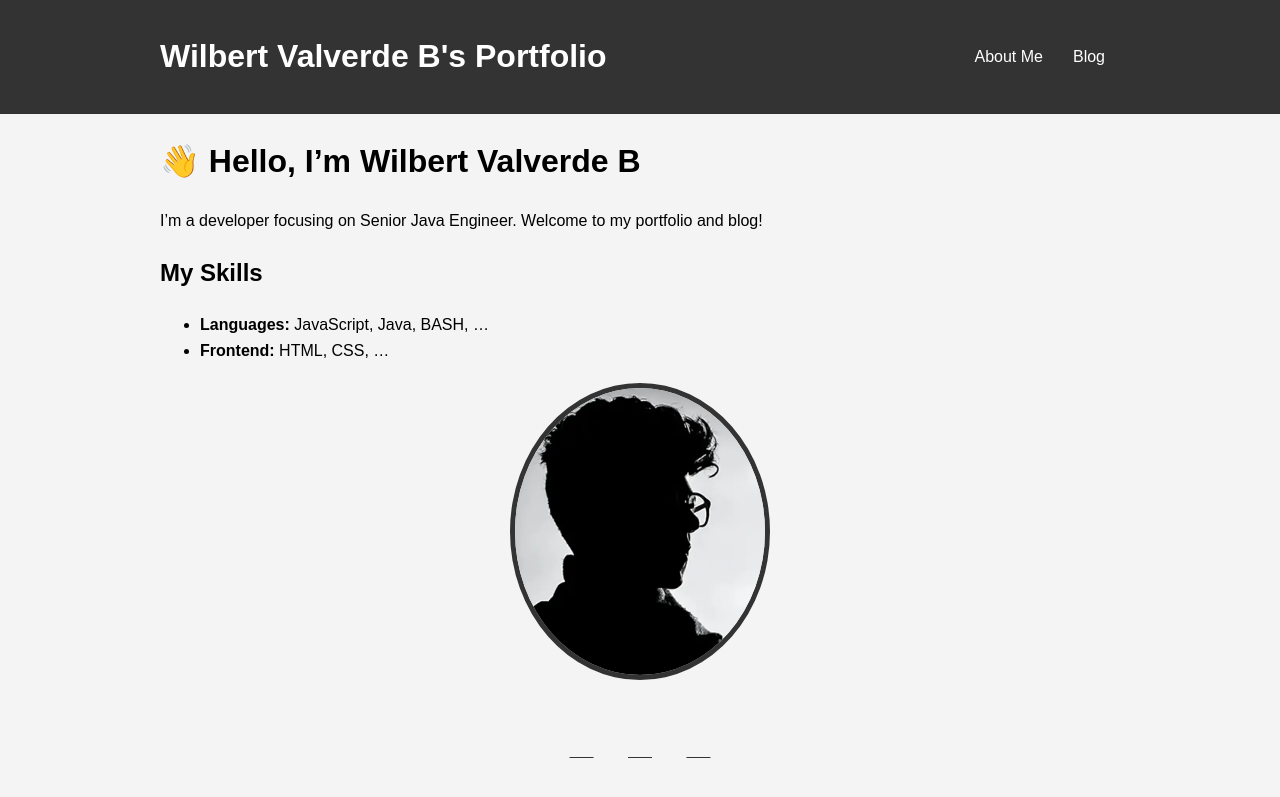
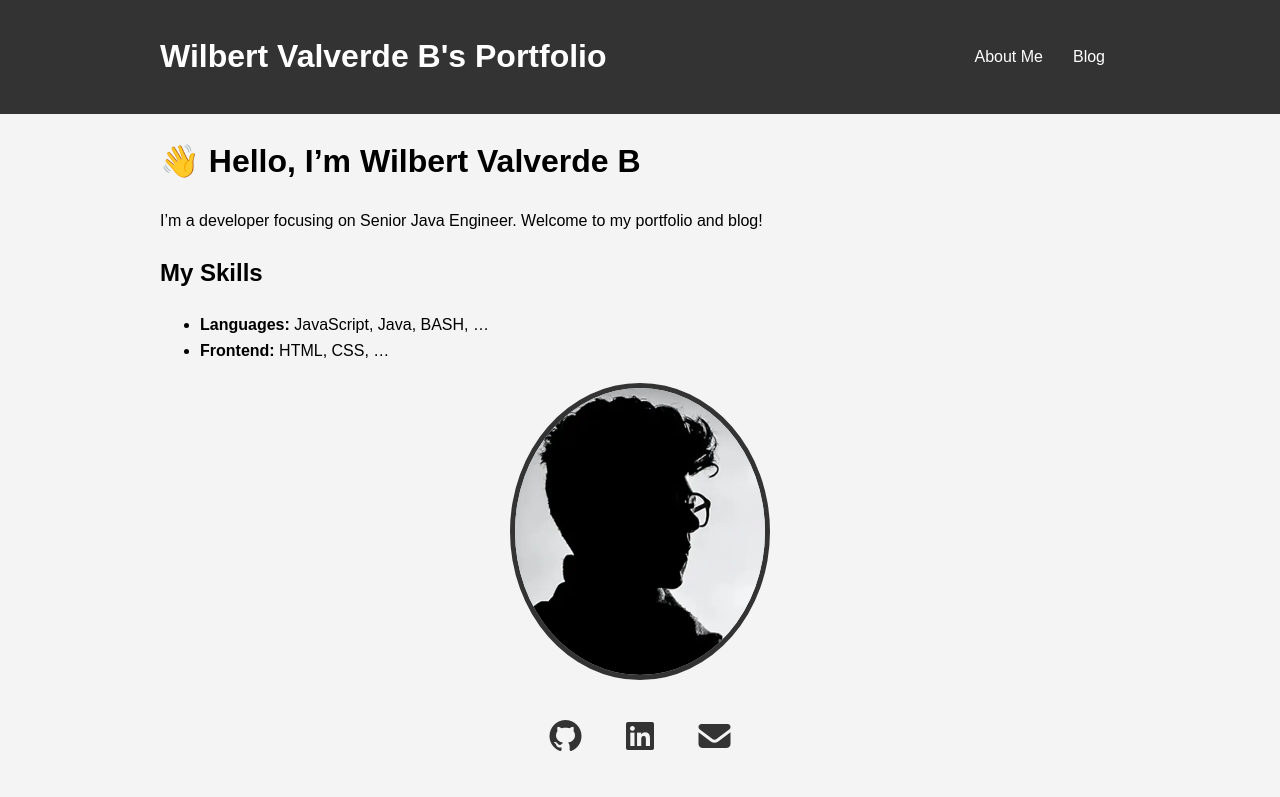
Before and after one commit to wilbertvb/wilbertvb.github.io, a Jekyll site: the page built from index.md, in a window 1280 px wide. Shown: the top 797 px of the page. Built offline with Jekyll 4.4.1, drawn with Linux system fonts in a browser that asks for light colours; nearby versions of some CDN libraries.

Commit message:
fix #3 footer icons

```diff
--- a/_layouts/default.html
+++ b/_layouts/default.html
@@ -6,7 +6,7 @@
     <title>{{ page.title }}</title>
     <link
       rel="stylesheet"
-      href="https://cdnjs.cloudflare.com/ajax/libs/font-awesome/4.7.0/css/font-awesome.min.css"
+      href="https://cdnjs.cloudflare.com/ajax/libs/font-awesome/7.0.1/css/all.min.css"
     />
 
     <link
```
